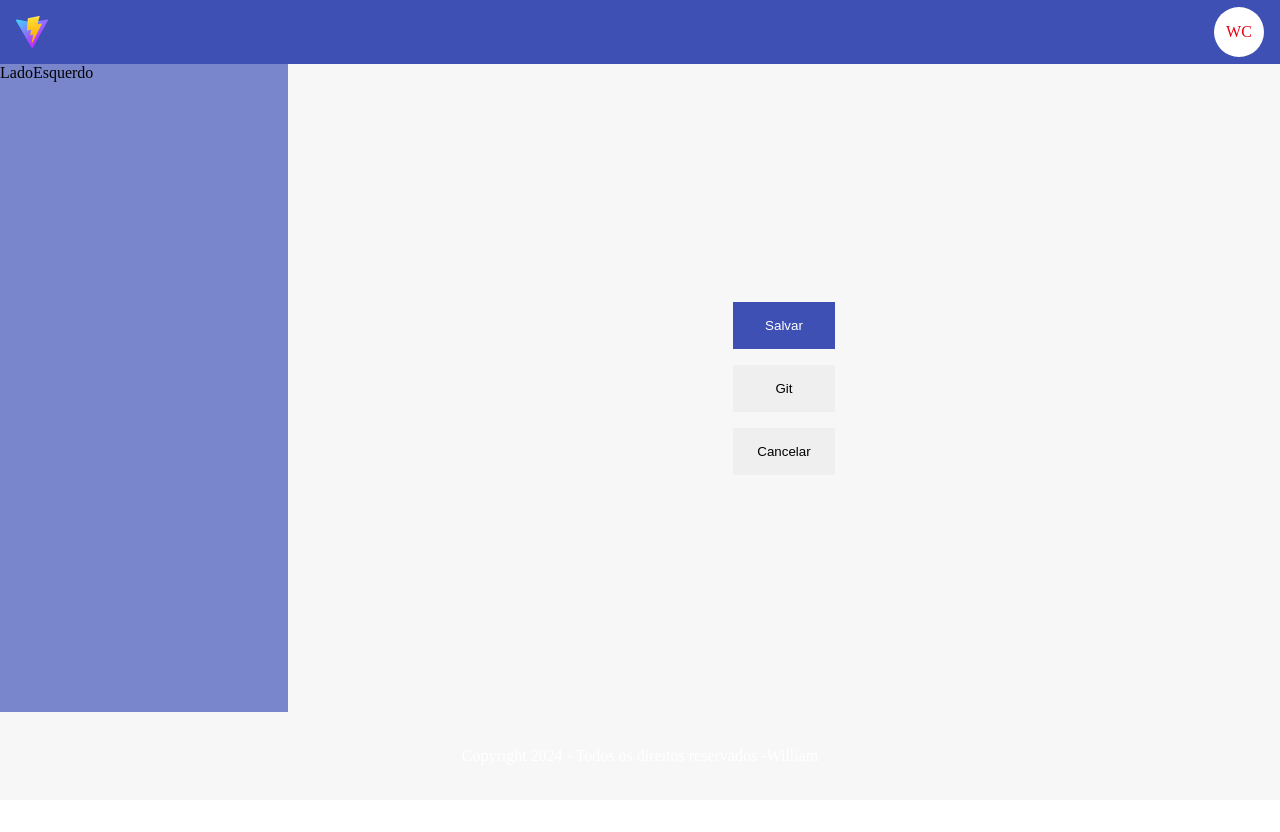
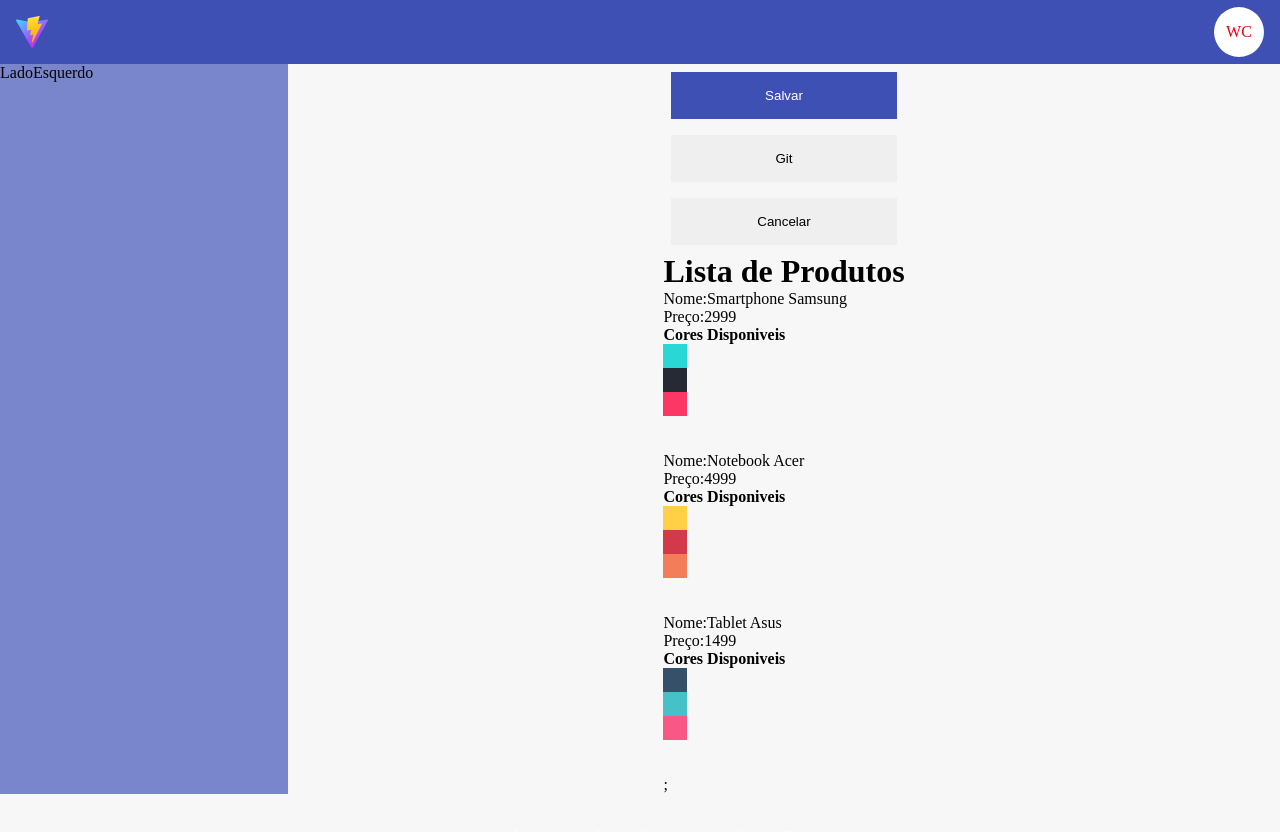
Before and after one commit to williamcabralgomes/aulas-frontend-senai, a React (Vite) app: page / in a window 1280 px wide. Shown: the top 832 px of the page. Before the commit the page ends 800 px from the top, so only its background shows below. Built offline with nearby package versions, Linux system fonts and the light colour scheme.

Commit message:
ListaProdutos

```diff
--- a/src/componentes/BotaoCustomizado/CustomizadoBotao.jsx
+++ b/src/componentes/BotaoCustomizado/CustomizadoBotao.jsx
@@ -15,7 +15,7 @@ const CustomizadoBotao =(props)=> {
 
 return(
 
-    <button className={classes.join(' ')}>{props.children}</button>
+    <button className={classes.join(' ')} onClick = {props.onClick}>{props.children}</button>
 
  )
 };
--- /dev/null
+++ b/src/componentes/ListaProdutos/ListaProdutos.jsx
@@ -0,0 +1,54 @@
+const ListaProdutos = () => {
+
+    const produtos = [
+        {
+          nome: 'Smartphone Samsung',
+          preco: 2999,
+          cores: ['#29d8d5', '#252a34', '#fc3766'],
+        },
+        {
+          nome: 'Notebook Acer',
+          preco: 4999,
+          cores: ['#ffd045', '#d4394b', '#f37c59'],
+        },
+        {
+          nome: 'Tablet Asus',
+          preco: 1499,
+          cores: ['#365069', '#47c1c8', '#f95786'],
+        },
+      ];
+
+    return(
+    <div>
+
+     <h1>Lista de Produtos</h1>
+     {produtos.map((item, index) => {
+
+        return(
+            <div key={index}>
+
+                <span>Nome:</span>
+                <span>{item.nome}</span>
+                <br />
+
+                <span>Preço:</span>
+                <span>{item.preco}</span>
+                <br />
+
+                <strong>Cores Disponiveis</strong>
+
+                    {item.cores.map((cor) => {
+
+                        return <div key={index} style={{width: 24, height:24, backgroundColor: cor}}></div>;
+                    })}
+                <br />
+                <br />
+
+            </div>
+        );
+     })}
+
+    </div>
+    );
+};
+export default ListaProdutos;
--- a/src/componentes/Principal/Principal.jsx
+++ b/src/componentes/Principal/Principal.jsx
@@ -1,15 +1,27 @@
 
 import CustomizadoBotao from '../BotaoCustomizado/CustomizadoBotao';
+import ListaProdutos from '../ListaProdutos/ListaProdutos';
 import './Principal.css';
+
 
 const Principal =() => {
 
  return (
 
     <main>
-      <CustomizadoBotao tipo='primario'>Salvar</CustomizadoBotao>
-      <CustomizadoBotao tipo='secundario'>Git</CustomizadoBotao>
-      <CustomizadoBotao>Cancelar</CustomizadoBotao>
+      <CustomizadoBotao tipo='primario' onClick={() => {
+        alert('Salvo com sucesso');
+      }}>Salvar</CustomizadoBotao>
+
+      <CustomizadoBotao tipo='secundario'  onClick={() => {
+        alert('Deu Git com sucesso');
+      }}>Git</CustomizadoBotao>
+
+      <CustomizadoBotao  onClick={() => {
+        alert('Cancelado com sucesso');
+      }}>Cancelar</CustomizadoBotao>
+
+      <ListaProdutos/>;
 
     </main>
 
```
Also changed, not shown: src/componentes/ListaProdutos/ListaProdutos.css (added).
